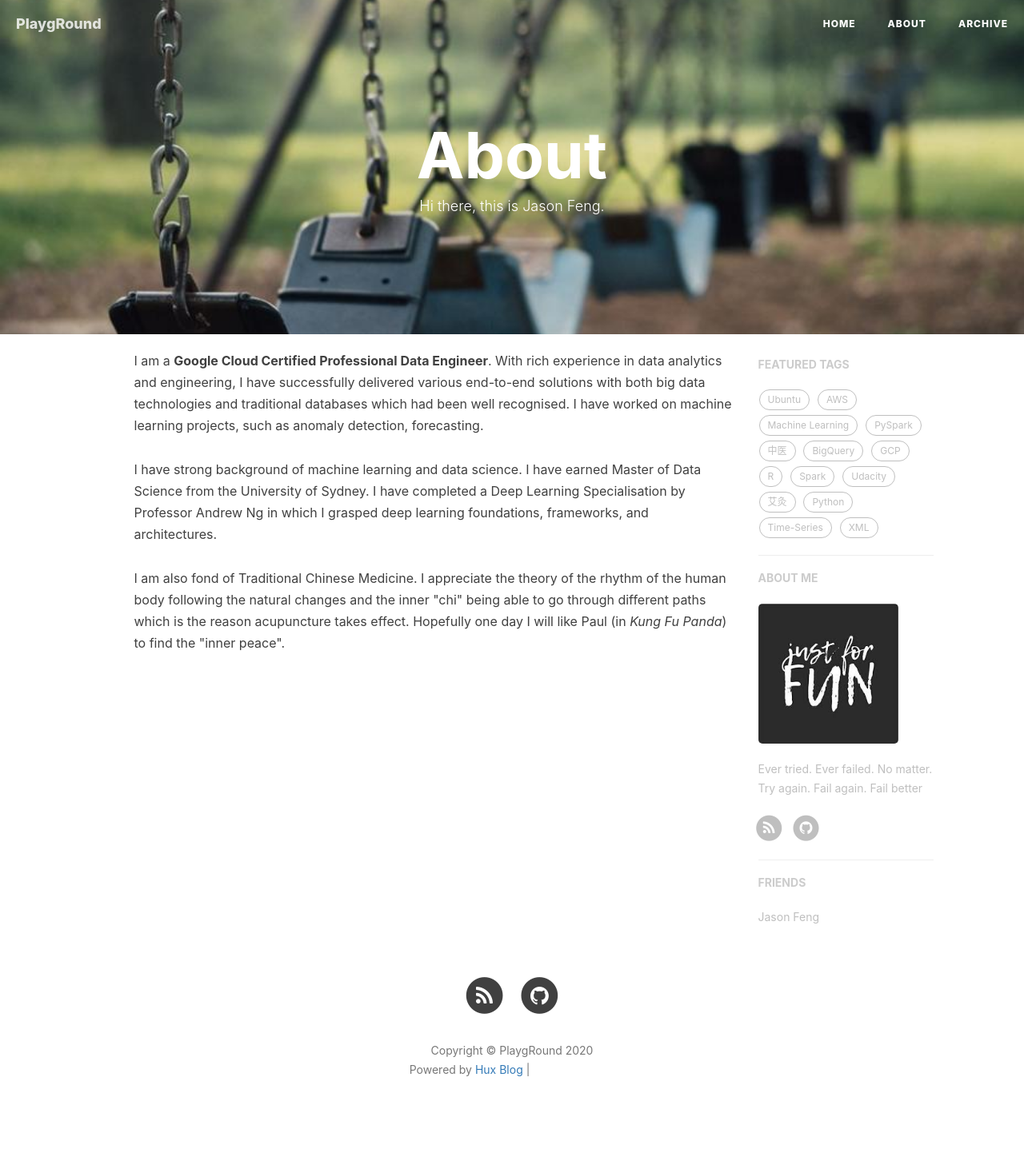
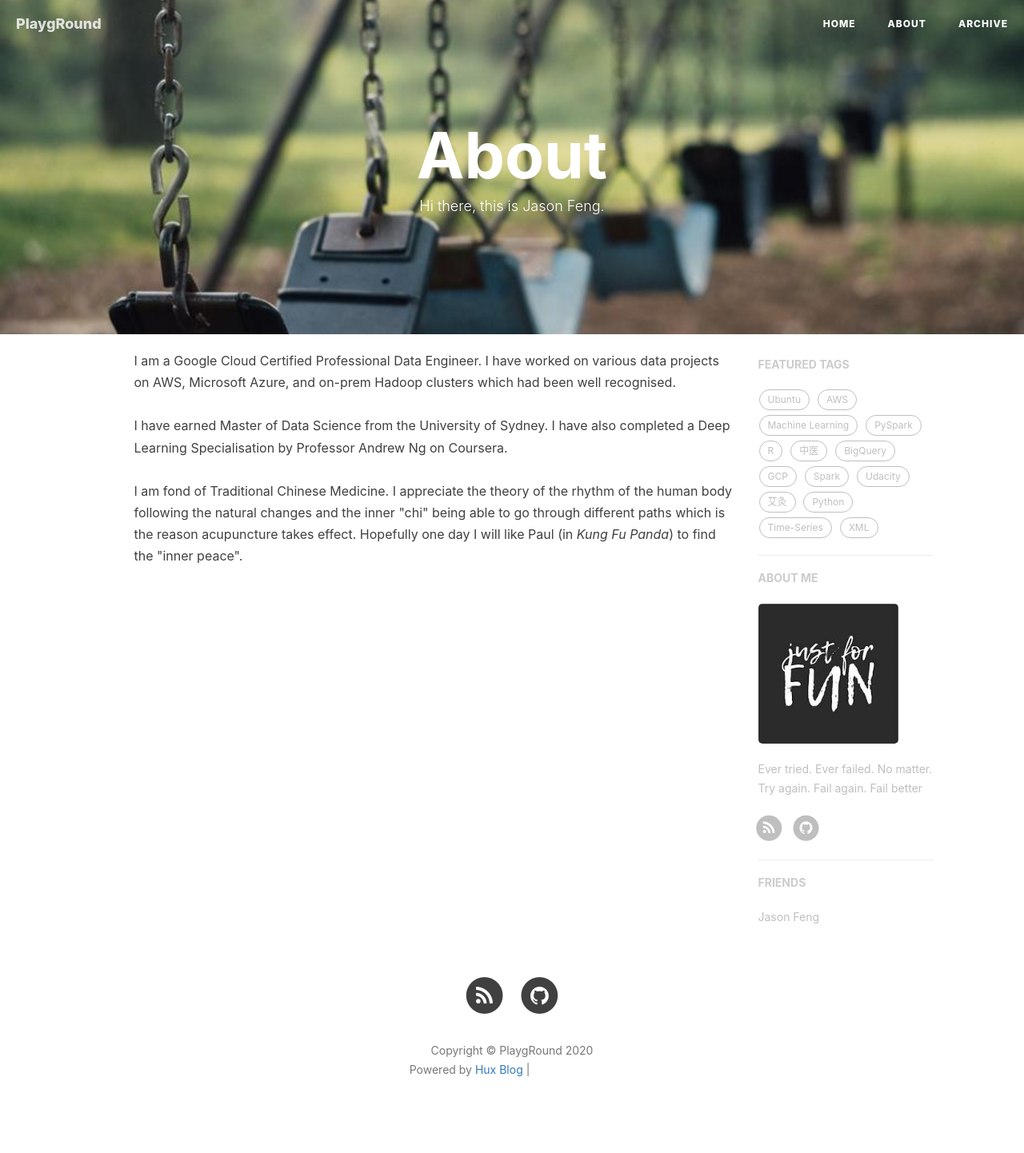
Before and after one commit to q15928/q15928.github.io, a Jekyll site: the page built from about.html, in a window 1280 px wide. Shown: the whole page at 80% size. Built offline with Jekyll 4.4.1, drawn with Linux system fonts in a browser that asks for light colours; nearby versions of some CDN libraries; comment, search, counter and statistics services are not loaded; grey boxes are pictures that could not be loaded.

```diff
--- a/about.html
+++ b/about.html
@@ -4,8 +4,8 @@ title: "About"
 description: "Hi there, this is Jason Feng."
 ---
 
-I am a <b>Google Cloud Certified Professional Data Engineer</b>. With rich experience in data analytics and engineering, I have successfully delivered various end-to-end solutions with both big data technologies and traditional databases which had been well recognised. I have worked on machine learning projects, such as anomaly detection, forecasting.
+I am a Google Cloud Certified Professional Data Engineer. I have worked on various data projects on AWS, Microsoft Azure, and on-prem Hadoop clusters which had been well recognised.
 <br><br>
-I have strong background of machine learning and data science. I have earned Master of Data Science from the University of Sydney. I have completed a Deep Learning Specialisation by Professor Andrew Ng in which I grasped deep learning foundations, frameworks, and architectures.
+I have earned Master of Data Science from the University of Sydney. I have also completed a Deep Learning Specialisation by Professor Andrew Ng on Coursera.
 <br><br>
-I am also fond of Traditional Chinese Medicine. I appreciate the theory of the rhythm of the human body following the natural changes and the inner "chi" being able to go through different paths which is the reason acupuncture takes effect. Hopefully one day I will like Paul (in <i>Kung Fu Panda</i>) to find the "inner peace".
+I am fond of Traditional Chinese Medicine. I appreciate the theory of the rhythm of the human body following the natural changes and the inner "chi" being able to go through different paths which is the reason acupuncture takes effect. Hopefully one day I will like Paul (in <i>Kung Fu Panda</i>) to find the "inner peace".
```
Also changed, not shown: _posts/2020-08-08-r-shiny.md (added, +39 -0 lines), img/2020-08-08-r-tiobe-1.png (added), img/alien-planet-583719_1920.jpg (added).
